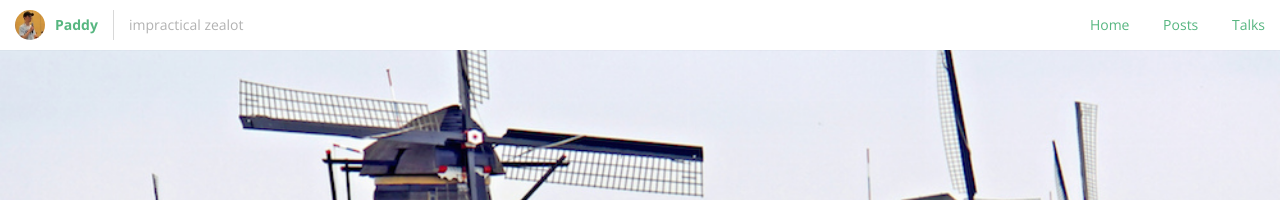
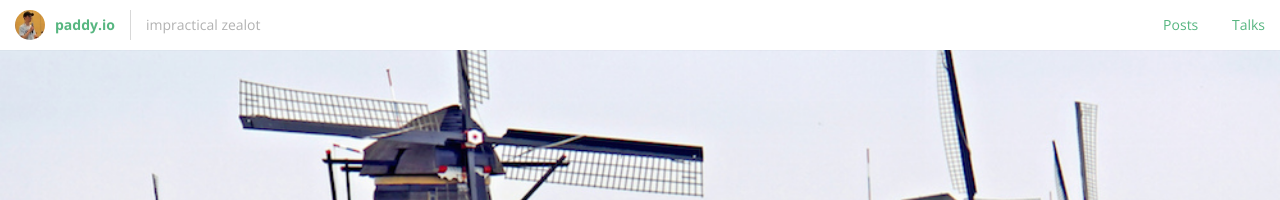
Before and after one commit to paddycarver/blog, a Jekyll site: the page built from index.md, in a window 1280 px wide. Shown: the top 200 px of the page. Built offline with Jekyll 4.4.1, drawn with Linux system fonts in a browser that asks for light colours; comment, search, counter and statistics services are not loaded.

Commit message:
Try fixing the header on mobile.
Let's just remove the Home link entirely.

```diff
--- a/_layouts/base.html
+++ b/_layouts/base.html
@@ -26,12 +26,11 @@
 
       <header id="masthead" class="site-header" role="banner">
       <div class="site-branding">
-        <h1 class="site-title"><a href="{{ site.baseurl }}/" rel="home"><img src="{{ site.baseurl }}/img/avatar.jpg" class="avatar"/> Paddy</a></h1>
+        <h1 class="site-title"><a href="{{ site.baseurl }}/" rel="home"><img src="{{ site.baseurl }}/img/avatar.jpg" class="avatar"/> paddy.io</a></h1>
         <h2 class="site-description">impractical zealot</h2>
       </div>
 
       <ul class="main-navigation">
-        <li><a href="{{ site.baseurl }}/">Home</a></li>
         <li><a href="{{ site.baseurl }}/posts/">Posts</a></li>
         <li><a href="{{ site.baseurl }}/talks/">Talks</a></li>
       </ul>
```
